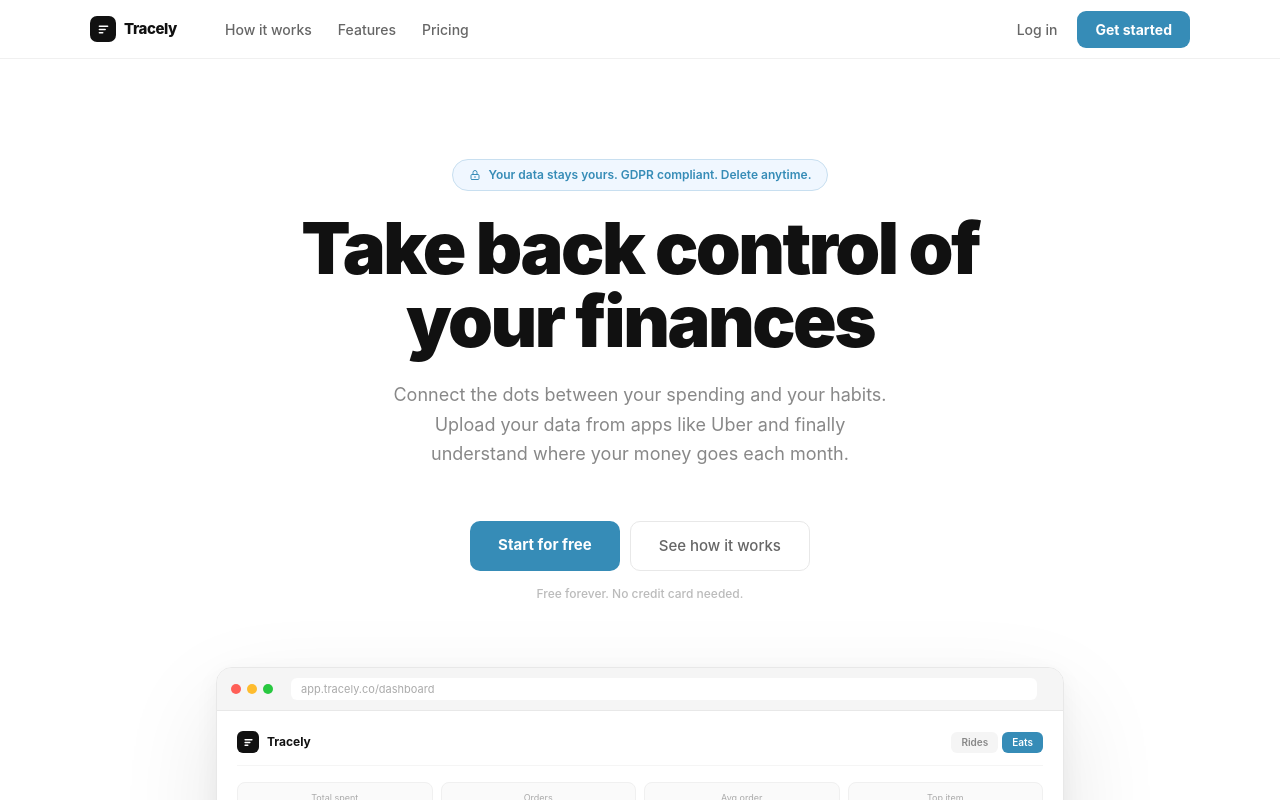
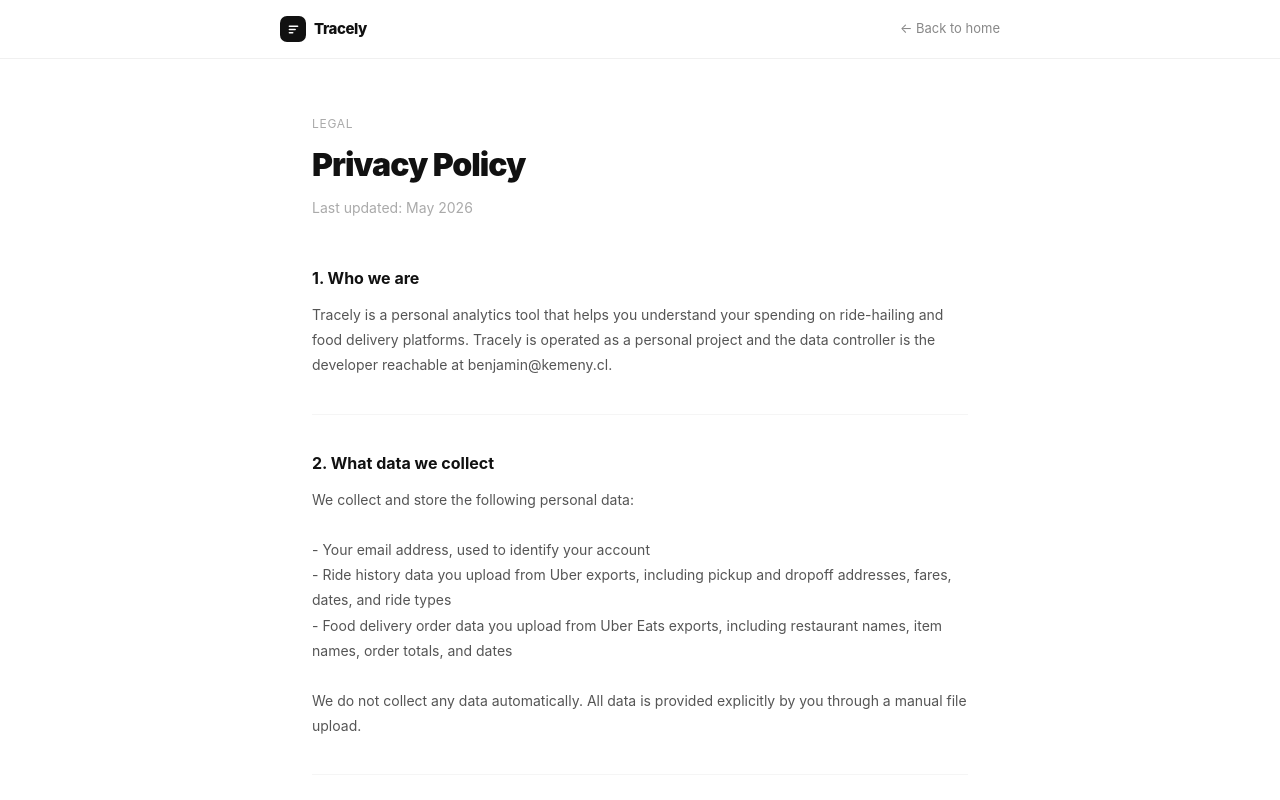
Before and after one commit to BenjaminKmny/tracely, a React (Vite) app: page /privacy in a window 1280 px wide. Before the commit this address led to /. Shown: the top 800 px of the page. Built offline with nearby package versions, Linux system fonts and the light colour scheme; no server answers.

Commit message:
add privacy policy and data deletion

```diff
--- a/src/App.tsx
+++ b/src/App.tsx
@@ -10,6 +10,7 @@ import { RidesDashboard } from './pages/RidesDashboard'
 import { EatsDashboard } from './pages/EatsDashboard'
 import { SettingsPage } from './pages/SettingsPage'
 import { InsightsPage } from './pages/InsightsPage'
+import { PrivacyPage } from './pages/PrivacyPage'
 
 export default function App() {
   return (
@@ -33,6 +34,8 @@ export default function App() {
             <Route path="/dashboard/settings" element={<SettingsPage />} />
           </Route>
 
+          <Route path="/privacy" element={<PrivacyPage />} />
+
           <Route path="*" element={<Navigate to="/" replace />} />
         </Routes>
       </AuthProvider>
--- a/src/pages/LandingPage.tsx
+++ b/src/pages/LandingPage.tsx
@@ -962,7 +962,7 @@ export function LandingPage() {
             <span style={{ fontSize: 13, fontWeight: 800, color: '#111' }}>Tracely</span>
           </div>
           <div style={{ display: 'flex', gap: 20 }}>
-            <a href="#" style={{ fontSize: 12, color: '#bbb', textDecoration: 'none' }}>Privacy policy</a>
+            <Link to="/privacy" style={{ fontSize: 12, color: '#bbb', textDecoration: 'none' }}>Privacy policy</Link>
             <a href="#" style={{ fontSize: 12, color: '#bbb', textDecoration: 'none' }}>Terms of service</a>
           </div>
           <span style={{ fontSize: 12, color: '#ddd' }}>2026 Tracely</span>
--- /dev/null
+++ b/src/pages/PrivacyPage.tsx
@@ -0,0 +1,99 @@
+import { Link } from 'react-router-dom'
+
+const ACCENT = '#368CB7'
+
+export function PrivacyPage() {
+  return (
+    <div style={{ minHeight: '100vh', background: 'white', fontFamily: '-apple-system, BlinkMacSystemFont, "Segoe UI", sans-serif' }}>
+
+      {/* Nav */}
+      <header style={{ borderBottom: '1px solid #f0f0f0', padding: '0 32px' }}>
+        <div style={{ maxWidth: 720, margin: '0 auto', display: 'flex', alignItems: 'center', justifyContent: 'space-between', height: 58 }}>
+          <Link to="/" style={{ display: 'flex', alignItems: 'center', gap: 8, textDecoration: 'none' }}>
+            <div style={{ width: 26, height: 26, background: '#111', borderRadius: 7, display: 'flex', alignItems: 'center', justifyContent: 'center' }}>
+              <svg width="13" height="13" viewBox="0 0 16 16" fill="none"><path d="M3 4h10M3 8h7M3 12h4" stroke="white" strokeWidth="2" strokeLinecap="round" /></svg>
+            </div>
+            <span style={{ fontWeight: 800, fontSize: 15, color: '#111', letterSpacing: '-0.4px' }}>Tracely</span>
+          </Link>
+          <Link to="/" style={{ fontSize: 13, color: '#888', textDecoration: 'none' }}>← Back to home</Link>
+        </div>
+      </header>
+
+      <main style={{ maxWidth: 720, margin: '0 auto', padding: '56px 32px 80px' }}>
+        <div style={{ marginBottom: 48 }}>
+          <p style={{ fontSize: 12, color: '#aaa', textTransform: 'uppercase', letterSpacing: '0.06em', marginBottom: 8 }}>Legal</p>
+          <h1 style={{ fontSize: 32, fontWeight: 900, color: '#111', letterSpacing: '-1px', marginBottom: 8 }}>Privacy Policy</h1>
+          <p style={{ fontSize: 14, color: '#aaa' }}>Last updated: May 2026</p>
+        </div>
+
+        {[
+          {
+            title: '1. Who we are',
+            body: `Tracely is a personal analytics tool that helps you understand your spending on ride-hailing and food delivery platforms. Tracely is operated as a personal project and the data controller is the developer reachable at benjamin@kemeny.cl.`,
+          },
+          {
+            title: '2. What data we collect',
+            body: `We collect and store the following personal data:
+
+- Your email address, used to identify your account
+- Ride history data you upload from Uber exports, including pickup and dropoff addresses, fares, dates, and ride types
+- Food delivery order data you upload from Uber Eats exports, including restaurant names, item names, order totals, and dates
+
+We do not collect any data automatically. All data is provided explicitly by you through a manual file upload.`,
+          },
+          {
+            title: '3. Why we collect it',
+            body: `We collect this data solely to provide you with analytics and insights about your own spending habits. Your data is used to generate the dashboards, charts, and summaries you see when logged in. We do not use your data for advertising, profiling, or any purpose other than displaying it back to you.`,
+          },
+          {
+            title: '4. How long we store it',
+            body: `We store your data for as long as your account is active. You can delete all your data at any time from the Settings page. When you delete your data or your account, it is permanently removed from our systems within 24 hours.`,
+          },
+          {
+            title: '5. Who we share it with',
+            body: `We do not sell, share, or transfer your personal data to any third parties. Your data is stored securely on Supabase, a GDPR-compliant infrastructure provider based in the EU. Supabase acts as a data processor under our instructions and does not have access to your data for their own purposes.`,
+          },
+          {
+            title: '6. Your rights under GDPR',
+            body: `As a user in the European Union or European Economic Area, you have the following rights:
+
+- Right of access: you can download all your data from the Settings page at any time
+- Right to erasure: you can delete all your data or your entire account from the Settings page
+- Right to portability: your data export is available in JSON format from Settings
+- Right to rectification: contact us if any data is inaccurate
+- Right to object: you can stop using Tracely and delete your data at any time
+
+To exercise any of these rights, use the Settings page or contact us at benjamin@kemeny.cl.`,
+          },
+          {
+            title: '7. Cookies and tracking',
+            body: `Tracely does not use advertising cookies or third-party tracking. We use only essential session cookies required to keep you logged in. We do not use Google Analytics or any other analytics services that track your behaviour across sites.`,
+          },
+          {
+            title: '8. Security',
+            body: `All data is encrypted in transit using HTTPS. Data at rest is stored on Supabase infrastructure with row-level security, meaning your data is only accessible by your own account. No other user can access your data.`,
+          },
+          {
+            title: '9. Changes to this policy',
+            body: `If we make significant changes to this privacy policy, we will notify you by email or by displaying a notice in the app. Continued use of Tracely after changes constitutes acceptance of the updated policy.`,
+          },
+          {
+            title: '10. Contact',
+            body: `For any privacy-related questions or requests, contact us at benjamin@kemeny.cl.`,
+          },
+        ].map(section => (
+          <div key={section.title} style={{ marginBottom: 36, paddingBottom: 36, borderBottom: '1px solid #f5f5f5' }}>
+            <h2 style={{ fontSize: 16, fontWeight: 700, color: '#111', marginBottom: 12 }}>{section.title}</h2>
+            <p style={{ fontSize: 14, color: '#555', lineHeight: 1.8, whiteSpace: 'pre-line', margin: 0 }}>{section.body}</p>
+          </div>
+        ))}
+
+        <div style={{ background: '#F0F7FF', border: `1px solid ${ACCENT}22`, borderRadius: 12, padding: '16px 20px' }}>
+          <div style={{ fontSize: 13, fontWeight: 600, color: ACCENT, marginBottom: 4 }}>Your data controls</div>
+          <div style={{ fontSize: 13, color: '#555', marginBottom: 10 }}>You can download or delete all your data at any time from your account settings.</div>
+          <Link to="/dashboard/settings" style={{ fontSize: 13, fontWeight: 600, color: ACCENT, textDecoration: 'none' }}>Go to Settings →</Link>
+        </div>
+      </main>
+    </div>
+  )
+}
--- a/src/pages/SettingsPage.tsx
+++ b/src/pages/SettingsPage.tsx
@@ -66,6 +66,43 @@ export function SettingsPage() {
     navigate('/')
   }
 
+  const handleDownloadData = async () => {
+    if (!user) return
+
+    const { data: rides } = await supabase
+      .from('uber_rides')
+      .select('*')
+      .eq('user_id', user.id)
+      .order('date', { ascending: true })
+
+    const { data: orders } = await supabase
+      .from('uber_eats_orders')
+      .select('*')
+      .eq('user_id', user.id)
+      .order('date', { ascending: true })
+
+    const { data: items } = await supabase
+      .from('uber_eats_items')
+      .select('*')
+      .eq('user_id', user.id)
+
+    const exportData = {
+      exported_at: new Date().toISOString(),
+      account: { email: user.email },
+      rides: rides ?? [],
+      eats_orders: orders ?? [],
+      eats_items: items ?? [],
+    }
+
+    const blob = new Blob([JSON.stringify(exportData, null, 2)], { type: 'application/json' })
+    const url = URL.createObjectURL(blob)
+    const a = document.createElement('a')
+    a.href = url
+    a.download = `tracely-export-${new Date().toISOString().split('T')[0]}.json`
+    a.click()
+    URL.revokeObjectURL(url)
+  }
+
   return (
     <div style={{ display: 'flex', minHeight: '100vh', background: '#fafafa', fontFamily: '-apple-system, BlinkMacSystemFont, "Segoe UI", sans-serif' }}>
       <Sidebar lastUpload={lastUpload} />
@@ -115,6 +152,24 @@ export function SettingsPage() {
               </div>
             </div>
           )}
+
+
+          {/* Data export */}
+            <div style={{ background: 'white', border: '1px solid #eee', borderRadius: 14, padding: '20px 24px', marginBottom: 16 }}>
+            <div style={{ fontSize: 13, fontWeight: 600, color: '#111', marginBottom: 16 }}>Export your data</div>
+            <div style={{ display: 'flex', justifyContent: 'space-between', alignItems: 'center' }}>
+                <div>
+                <div style={{ fontSize: 13, fontWeight: 500, color: '#111', marginBottom: 2 }}>Download all your data</div>
+                <div style={{ fontSize: 12, color: '#aaa' }}>Export your rides, orders and items as a JSON file. This is your GDPR data portability right.</div>
+                </div>
+                <button
+                onClick={handleDownloadData}
+                style={{ fontSize: 13, fontWeight: 600, color: '#368CB7', background: '#EBF4FA', border: '1px solid #368CB733', borderRadius: 8, padding: '7px 14px', cursor: 'pointer', whiteSpace: 'nowrap', marginLeft: 16 }}
+                >
+                Download JSON
+                </button>
+            </div>
+            </div>
 
           {/* Danger zone */}
           <div style={{ background: 'white', border: '1px solid #FEE2E2', borderRadius: 14, padding: '20px 24px' }}>
--- a/src/pages/SignupPage.tsx
+++ b/src/pages/SignupPage.tsx
@@ -13,6 +13,8 @@ export function SignupPage() {
   const [loading, setLoading] = useState(false)
   const [googleLoading, setGoogleLoading] = useState(false)
   const [verificationSent, setVerificationSent] = useState(false)
+  const [agreedToPolicy, setAgreedToPolicy] = useState(false)
+
 
   const handleSubmit = async (e: FormEvent) => {
     e.preventDefault()
@@ -22,6 +24,10 @@ export function SignupPage() {
     const { error } = await signUp(email, password, fullName)
     if (error) { setError(error.message); setLoading(false) }
     else setVerificationSent(true)
+    if (!agreedToPolicy) {
+      setError('Please agree to the Privacy Policy to continue.')
+      return
+    }
   }
 
   const handleGoogle = async () => {
@@ -137,9 +143,26 @@ export function SignupPage() {
             <p className="text-xs text-red-500 bg-red-50 border border-red-100 rounded-lg px-3 py-2.5">{error}</p>
           )}
 
+          <div style={{ display: 'flex', alignItems: 'flex-start', gap: 10 }}>
+            <input
+              type="checkbox"
+              id="policy"
+              checked={agreedToPolicy}
+              onChange={e => setAgreedToPolicy(e.target.checked)}
+              style={{ marginTop: 2, accentColor: '#368CB7', width: 14, height: 14, flexShrink: 0, cursor: 'pointer' }}
+            />
+            <label htmlFor="policy" style={{ fontSize: 12, color: '#888', lineHeight: 1.5, cursor: 'pointer' }}>
+              I agree to the{' '}
+              <Link to="/privacy" target="_blank" style={{ color: '#368CB7', textDecoration: 'none', fontWeight: 500 }}>
+                Privacy Policy
+              </Link>
+              . My data is stored securely and I can delete it anytime.
+            </label>
+          </div>
+
           <button
             type="submit"
-            disabled={loading || googleLoading}
+            disabled={loading || googleLoading || !agreedToPolicy}
             className="w-full py-2.5 px-4 bg-gray-900 hover:bg-gray-700 text-white text-sm font-medium rounded-lg transition-colors disabled:opacity-50 disabled:cursor-not-allowed flex items-center justify-center"
           >
             {loading ? (
```
